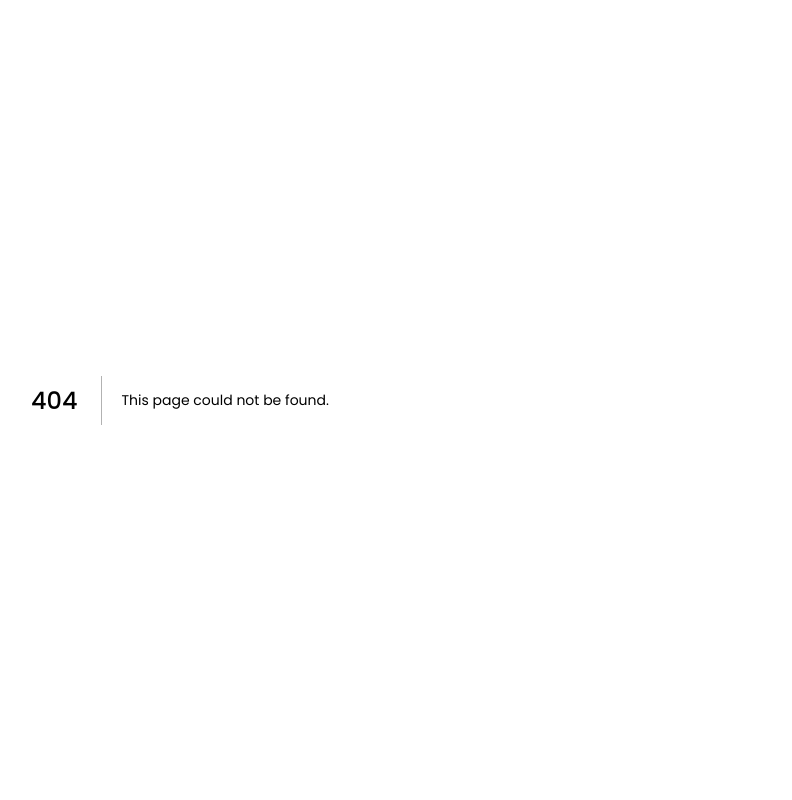
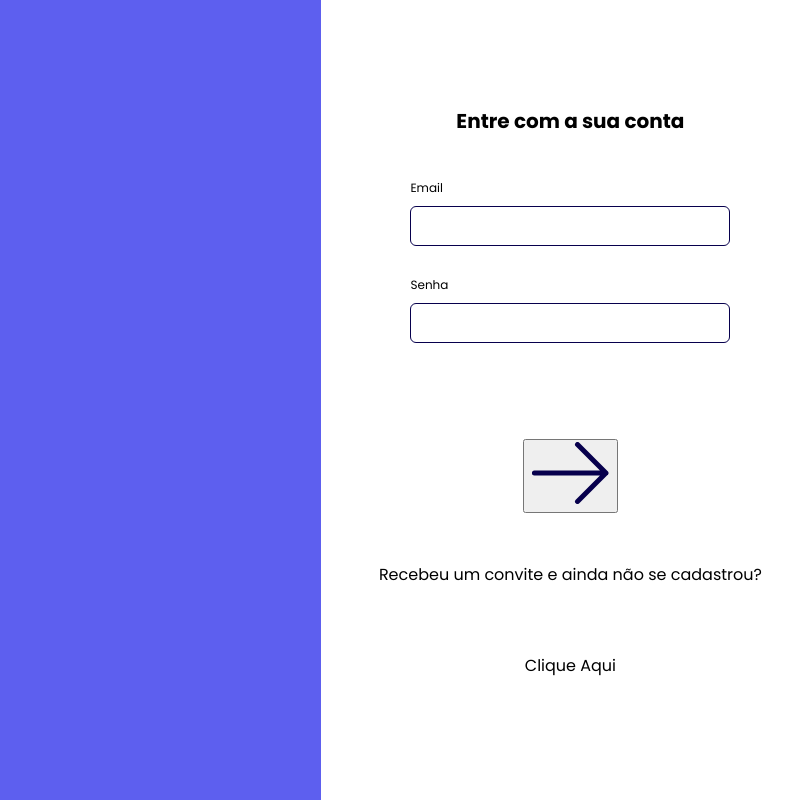
Before and after one commit to shrimp-dev/RoleManager-web-frontend, a Next.js app: page /Login in a window 1280 px wide. Before the commit this address had no page. Shown: the whole page, without its empty margins (460-1252 px from the left). Built offline with nearby package versions, Linux system fonts and the light colour scheme.

Commit message:
Subindo as coisas do breno

```diff
--- /dev/null
+++ b/Language.json
@@ -0,0 +1,17 @@
+{
+    "pt_br": {
+
+        "ProfileButtonText": "Perfil",
+        "Username": "Email",
+        "Password": "Senha",
+        "LoginTitle": "Entre com a sua conta"
+
+
+    },
+    "en_us":{
+        "ProfileButtonText": "Profile",
+        "Username": "Email",
+        "Password": "Password",
+        "LoginTitle": "Enter with your account"
+    }
+}
--- /dev/null
+++ b/src/components/Icons/index.tsx
@@ -0,0 +1,5 @@
+export const IconArrowLogin = (
+    <svg width="79" height="62" viewBox="0 0 79 62" fill="none" xmlns="http://www.w3.org/2000/svg">
+        <path d="M3.43549 31.0004H74.9597M74.9597 31.0004L46.5081 2.54883M74.9597 31.0004L46.5081 59.4521" stroke="#07004D" strokeWidth="5" strokeLinecap="round"/>
+    </svg>
+)
--- /dev/null
+++ b/src/components/UserCard.tsx/style.ts
@@ -0,0 +1,66 @@
+import styled from "styled-components";
+
+export const Card = styled.div`
+  background-color: rgb(255, 255, 255);
+  box-shadow: 0px 4px 4px rgba(0, 0, 0, 0.25), 0px 4px 4px rgba(0, 0, 0, 0.25);
+  border-radius: 6px;
+
+  width: 16.3rem;
+  height: 22.5rem;
+  img {
+    border-radius: 50%;
+    width: 10rem;
+    height: 10rem;
+    align-self: center;
+    border: 5px solid rgb(255, 255, 255);
+  }
+  p {
+    margin-top: 1rem;
+    text-align: center;
+    font-weight: 400;
+    font-size: 24px;
+    line-height: 26px;
+    align-self: center;
+    justify-self: center;
+    font-family: "Comfortaa", cursive;
+  }
+  .CardContent {
+    display: flex;
+    flex-direction: column;
+    margin-top: 1rem;
+  }
+
+  .CardColor {
+    background-color: gray;
+    width: 100%;
+    height: 30%;
+    display: flex;
+    flex-direction: column;
+    border-top-left-radius: 6px;
+    border-top-right-radius: 6px;
+  }
+  .CardContainer {
+    padding: 1rem;
+    flex-direction: row;
+    justify-content: center;
+    align-items: center;
+  }
+  .ProfileName {
+    color: black;
+  }
+  .CardProfileButton {
+    width: 15rem;
+    height: 2.2rem;
+    background-color: #c4c4c4;
+    margin-top: 4rem;
+    cursor: pointer;
+    border-radius: 5px;
+    justify-self: center;
+    align-self: center;
+    font-weight: 500;
+    justify-self: flex-end;
+    font-size: 24px;
+    line-height: 36px;
+    font-family: "Poppins", sans-serif;
+  }
+`;
--- /dev/null
+++ b/src/pages/Login/index.tsx
@@ -0,0 +1,46 @@
+
+import route from 'next/router'
+import Language from"../../../Language.json"
+import {
+  Background,
+  Container,
+  InputContainer,
+  InputStructure,
+  LoginContentContainer,
+  RegisterContentContainer,
+} from './style'
+import { IconArrowLogin } from "../../components/Icons";
+
+export default function Login() {
+    function login(){
+        route.push('/')
+    }
+
+    return (
+    <Background>
+        <RegisterContentContainer>
+        <h2>Register</h2>
+        </RegisterContentContainer>
+        <LoginContentContainer>
+        <Container>
+            <h2>{Language.pt_br.LoginTitle}</h2>
+            <InputContainer>
+            <InputStructure>
+                <label>{Language.pt_br.Username}</label>
+                <input type="text"></input>
+            </InputStructure>
+            <InputStructure>
+                <label>{Language.pt_br.Password}</label>
+                <input type="password"></input>
+            </InputStructure>
+            </InputContainer>
+        </Container>
+        <Container>
+            <button onClick={()=>login()}>{IconArrowLogin}</button>
+            <p>Recebeu um convite e ainda não se cadastrou?</p>
+            <p>Clique Aqui</p>
+        </Container>
+        </LoginContentContainer>
+    </Background>
+    );
+}
--- /dev/null
+++ b/src/pages/Login/style.ts
@@ -0,0 +1,67 @@
+import styled from "styled-components";
+
+export const Background = styled.div`
+  background-color: var(--violet-blue);
+  min-width: 100vw;
+  min-height: 100vh;
+  display: flex;
+`;
+export const RegisterContentContainer = styled.div`
+  background-color: var(--white);
+  width: 61vw;
+  min-height: 100vh;
+  display: none;
+`;
+export const LoginContentContainer = styled.div`
+  background-color: var(--white);
+  width: 39vw;
+  min-height: 100vh;
+  margin-left: auto;
+  display: flex;
+  flex-direction: column;
+  justify-content: center;
+  gap: 12vh;
+`;
+export const Container = styled.div`
+  display: flex;
+  justify-content: flex-start;
+  flex-direction: column;
+  align-items: center;
+  gap: 2.1rem;
+  h2 {
+    font-size: 20px;
+    color: var(--black);
+    font-weight: 700;
+  }
+  img {
+    width: 7vw;
+    height: auto;
+  }
+`;
+export const InputContainer = styled.div`
+  display: flex;
+  flex-direction: column;
+  gap: 1.3rem;
+`;
+export const InputStructure = styled.div`
+  display: flex;
+  flex-direction: column;
+  input {
+    border: 1px solid #07004d;
+    border-radius: 6px;
+    width: 25vw;
+    height: 5vh;
+    padding: 0.5rem;
+  }
+  input:focus {
+    background-color: black;
+  }
+  label {
+    font-size: 12px;
+    line-height: 36px;
+    color: var(--black);
+    :focus {
+      color: var(--violet-blue);
+    }
+  }
+`;
--- a/src/pages/_app.tsx
+++ b/src/pages/_app.tsx
@@ -1,8 +1,20 @@
-import '../styles/globals.css'
+import GlobalStyle from '../styles/global'
 import type { AppProps } from 'next/app'
+import Head from 'next/head'
 
 function MyApp({ Component, pageProps }: AppProps) {
-  return <Component {...pageProps} />
+  return (
+  <>
+  <GlobalStyle/>
+  <Head>
+    <link
+      href="https://fonts.googleapis.com/css2?family=Poppins:wght@100;200;300;400;500;600;700;800;900&display=swap"
+      rel="stylesheet"
+    />
+  </Head>
+  <Component {...pageProps} />
+  </>
+  )
 }
 
 export default MyApp
--- a/src/pages/api/hello.ts
+++ /dev/null
@@ -1,13 +0,0 @@
-// Next.js API route support: https://nextjs.org/docs/api-routes/introduction
-import type { NextApiRequest, NextApiResponse } from 'next'
-
-type Data = {
-  name: string
-}
-
-export default function handler(
-  req: NextApiRequest,
-  res: NextApiResponse<Data>
-) {
-  res.status(200).json({ name: 'John Doe' })
-}
--- a/src/pages/index.tsx
+++ b/src/pages/index.tsx
@@ -1,9 +1,11 @@
 import type { NextPage } from 'next'
+import UserCard from '../components/UserCard.tsx'
 
 const Home: NextPage = () => {
   return (
-    <div style={{display:"flex",alignItems:"center",justifyContent:"center",minHeight:"100vh"}}>
+    <div style={{display:"flex",alignItems:"center",justifyContent:"center",minHeight:"100vh",flexDirection:'column'}}>
       <h1>Hello World, Patrick</h1>
+      <UserCard name='Shrimp' id={1} path='https://media.istockphoto.com/photos/shrimp-picture-id512284984'/>
     </div>
   )
 }
--- /dev/null
+++ b/src/styles/global.ts
@@ -0,0 +1,31 @@
+import { createGlobalStyle } from "styled-components";
+
+const GlobalStyle = createGlobalStyle`
+
+:root {
+        --dark: #07004D;
+        --white: #FFF;
+        --violet-blue: #5D5FEF;
+        --red:#F61067;
+    }
+
+html,
+body {
+  padding: 0;
+  margin: 0;
+}
+h1, h2, h3, h4, h5, h6{
+  margin: 0;
+}
+a {
+  text-decoration: none;
+}
+
+* {
+  box-sizing: border-box;
+  font-family: 'Poppins', sans-serif;
+}
+
+
+`;
+export default GlobalStyle;
--- a/src/styles/globals.css
+++ /dev/null
@@ -1,18 +0,0 @@
-@import url('https://fonts.googleapis.com/css2?family=Poppins:wght@100;200;300;400;500;600;700;800;900&display=swap');
-html,
-body {
-  padding: 0;
-  margin: 0;
-}
-h1, h2, h3, h4, h5, h6{
-  margin: 0;
-}
-a {
-  color: inherit;
-  text-decoration: none;
-}
-
-* {
-  box-sizing: border-box;
-  font-family: 'Poppins', sans-serif;
-}
```
Also changed, not shown: src/components/UserCard.tsx/index.tsx (added, +19 -0 lines).
